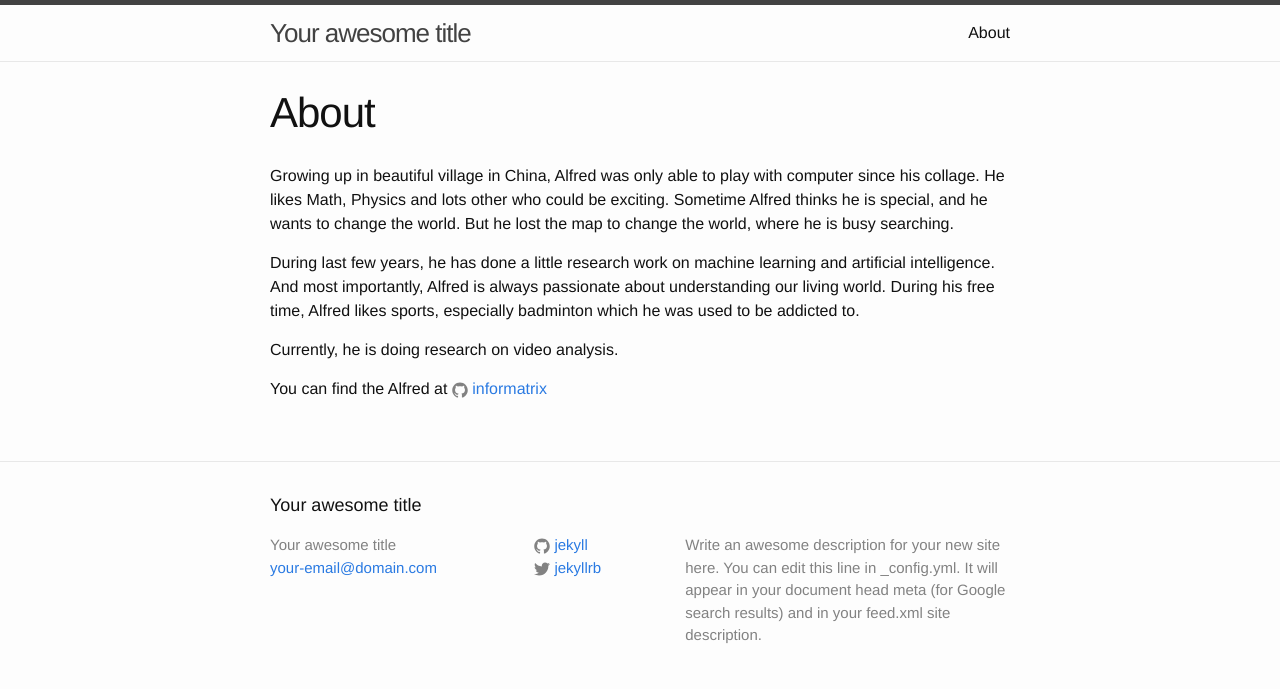
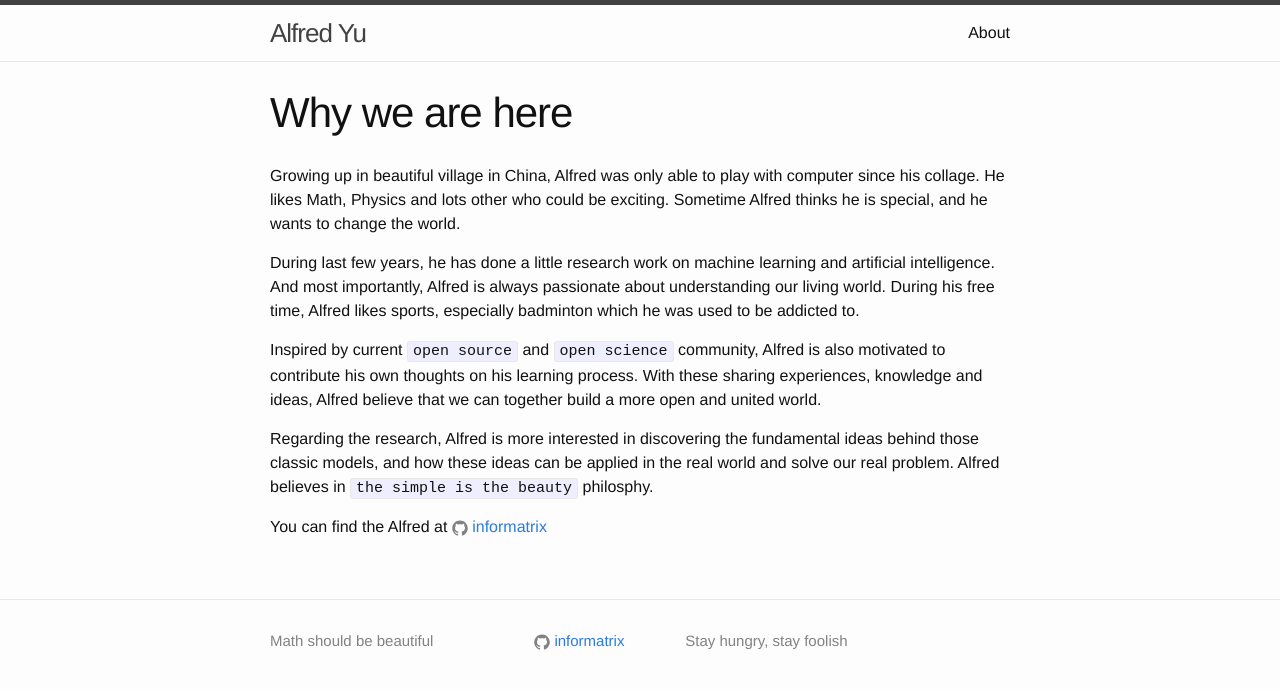
Before and after one commit to informatrix/informatrix.github.io, a Jekyll site: the page built from about.md, in a window 1280 px wide. Shown: the top 689 px of the page. Built offline with Jekyll 4.4.1, drawn with Linux system fonts in a browser that asks for light colours.

```diff
--- a/_config.yml
+++ b/_config.yml
@@ -6,16 +6,13 @@
 # 'jekyll serve'. If you change this file, please restart the server process.
 
 # Site settings
-title: Your awesome title
-email: your-email@domain.com
+title: Alfred Yu
+email: yjb7049@gmail.com
 description: > # this means to ignore newlines until "baseurl:"
-  Write an awesome description for your new site here. You can edit this
-  line in _config.yml. It will appear in your document head meta (for
-  Google search results) and in your feed.xml site description.
+  Stay hungry, stay foolish
 baseurl: "" # the subpath of your site, e.g. /blog
-url: "http://yourdomain.com" # the base hostname & protocol for your site
-twitter_username: jekyllrb
-github_username:  jekyll
+url: "http://informatrix.github.io" # the base hostname & protocol for your site
+github_username:  informatrix
 
 # Build settings
 #markdown: kramdown
--- a/_includes/footer.html
+++ b/_includes/footer.html
@@ -2,13 +2,12 @@
 
   <div class="wrapper">
 
-    <h2 class="footer-heading">{{ site.title }}</h2>
 
     <div class="footer-col-wrapper">
       <div class="footer-col footer-col-1">
         <ul class="contact-list">
-          <li>{{ site.title }}</li>
-          <li><a href="mailto:{{ site.email }}">{{ site.email }}</a></li>
+          <!--<li>{{ site.title }}</li>-->
+          <li>Math should be beautiful</li>
         </ul>
       </div>
 
--- a/_layouts/page.html
+++ b/_layouts/page.html
@@ -4,7 +4,11 @@ layout: default
 <article class="post">
 
   <header class="post-header">
+    {% if page.alternative_title %}
+    <h1 class="post-title">{{ page.alternative_title }}</h1>
+    {% else %}
     <h1 class="post-title">{{ page.title }}</h1>
+    {% endif %}
   </header>
 
   <div class="post-content">
--- a/about.md
+++ b/about.md
@@ -1,14 +1,17 @@
 ---
 layout: page
 title: About
+alternative_title: Why we are here
 permalink: /about/
 ---
 
-Growing up in beautiful village in China, Alfred was only able to play with computer since his collage. He likes Math, Physics and lots other who could be exciting. Sometime Alfred thinks he is special, and he wants to change the world. But he lost the map to change the world, where he is busy searching.
+Growing up in beautiful village in China, Alfred was only able to play with computer since his collage. He likes Math, Physics and lots other who could be exciting. Sometime Alfred thinks he is special, and he wants to change the world.
 
 During last few years, he has done a little research work on machine learning and artificial intelligence. And most importantly, Alfred is always passionate about understanding our living world. During his free time, Alfred likes sports, especially badminton which he was used to be addicted to.
 
-Currently, he is doing research on video analysis.
+Inspired by current `open source` and `open science` community, Alfred is also motivated to contribute his own thoughts on his learning process. With these sharing experiences, knowledge and ideas, Alfred believe that we can together build a more open and united world.
+
+Regarding the research, Alfred is more interested in discovering the fundamental ideas behind those classic models, and how these ideas can be applied in the real world and solve our real problem. Alfred believes in `the simple is the beauty` philosphy.
 
 You can find the Alfred at
 {% include icon-github.html username="informatrix" %}
--- a/index.html
+++ b/index.html
@@ -18,6 +18,5 @@ layout: default
     {% endfor %}
   </ul>
 
-  <p class="rss-subscribe">subscribe <a href="{{ "/feed.xml" | prepend: site.baseurl }}">via RSS</a></p>
 
 </div>
```
Also changed, not shown: _posts/2015-12-31-welcome-to-jekyll.markdown (deleted, +0 -25 lines), _posts/2016-01-08-try-math.markdown (deleted, +0 -38 lines), _posts/2016-01-09-Beginner-in-Deep-Learning.md (added, +16 -0 lines).
